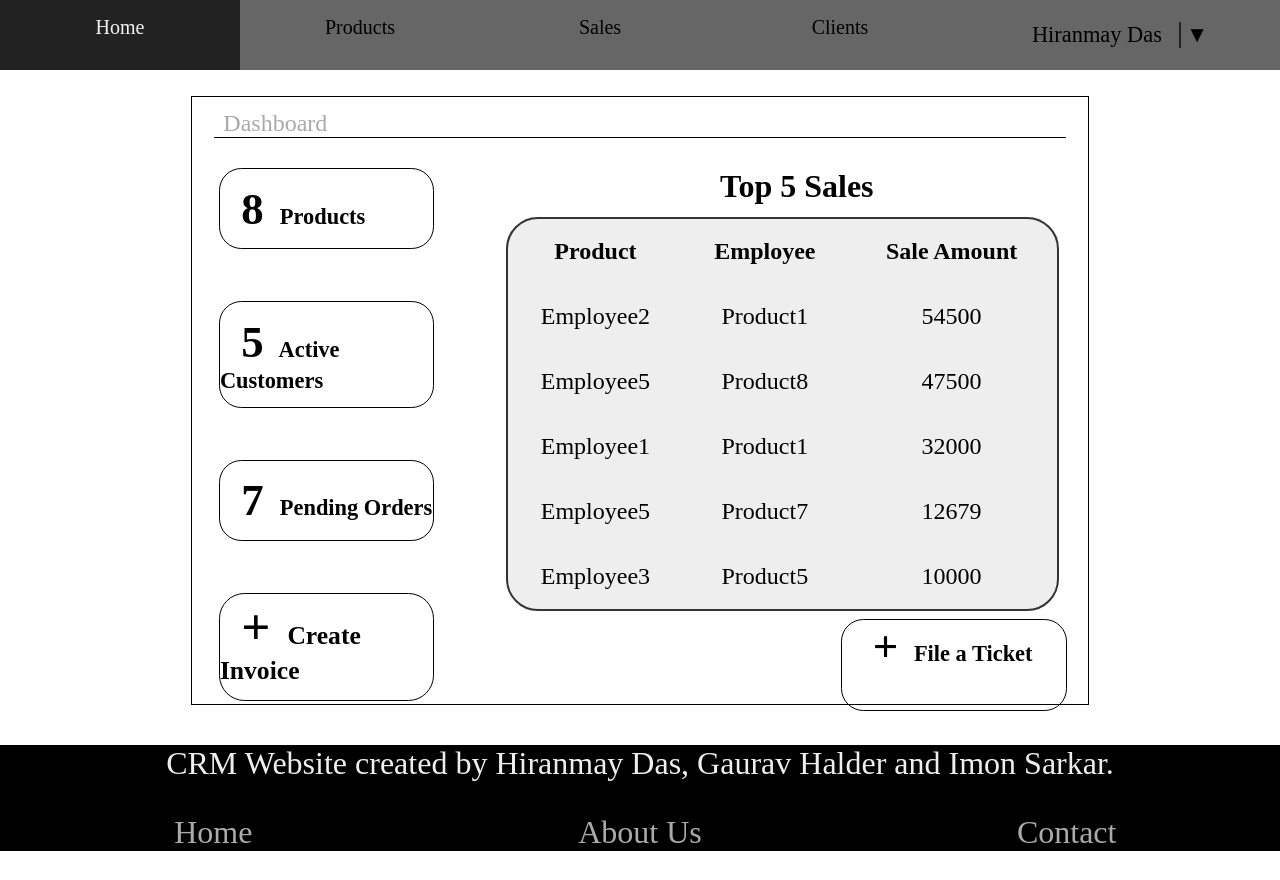
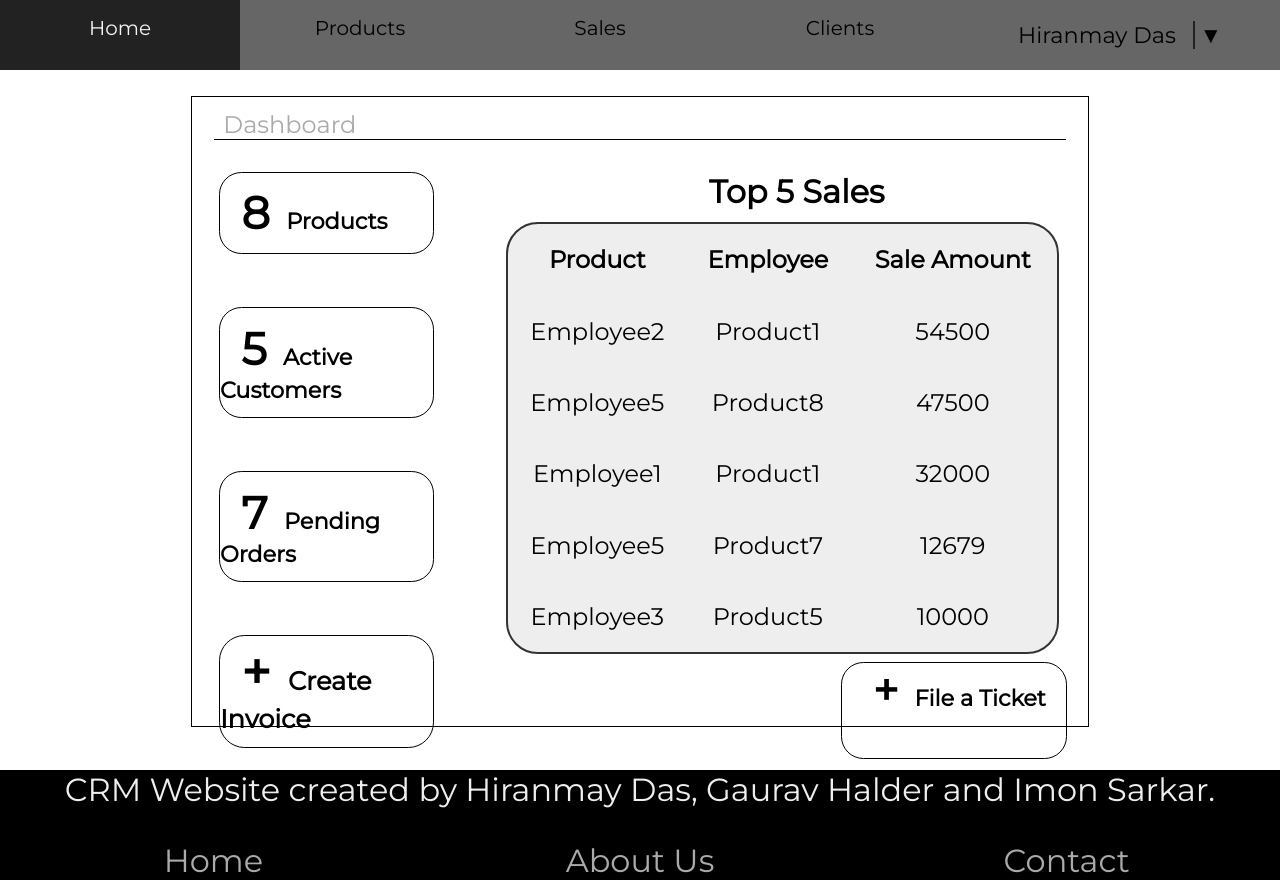
Before and after one commit to Hiranmay-Das/CRM, a PHP site: page /home.php in a window 1280 px wide. Before the commit the page ends 851 px from the top, so only its background shows below. Run offline with PHP 8.4, Linux system fonts and the light colour scheme; data comes from the database, SQL or seed files in the repository.

Commit message:
Added Montserrat

```diff
--- a/meta.php
+++ b/meta.php
@@ -6,6 +6,7 @@
     <meta http-equiv="X-UA-Compatible" content="IE=edge">
     <meta name="viewport" content="width=device-width, initial-scale=1.0">
     <link rel="stylesheet" href="styles/styles.css?<?php echo time(); ?>">
+    <link rel="stylesheet" href="https://fonts.googleapis.com/css?family=Montserrat">
     <script src="script.js"></script>
     <!-- <link rel="stylesheet" href="https://cdnjs.cloudflare.com/ajax/libs/font-awesome/5.13.0/css/all.min.css"> -->
     <!-- BOOTSTRAP IMPORT LINK -->
--- a/styles/styles.css
+++ b/styles/styles.css
@@ -1,3 +1,7 @@
+* {
+    font-family: 'Montserrat', sans-serif;
+}
+
 body {
     margin: 0;
     /* overflow: hidden; */
```
